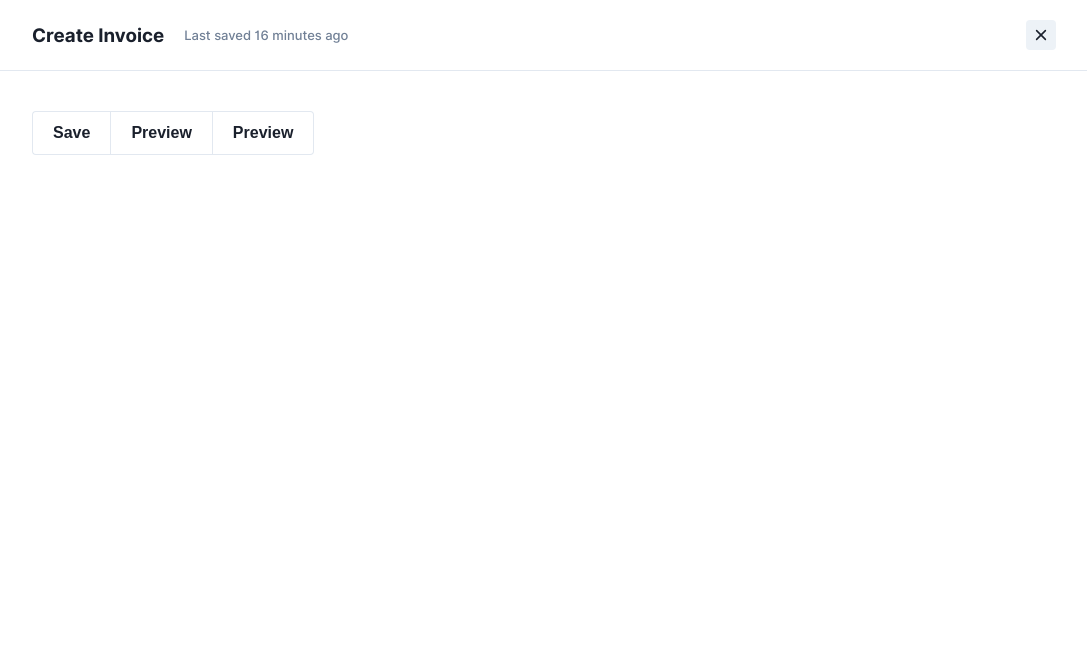
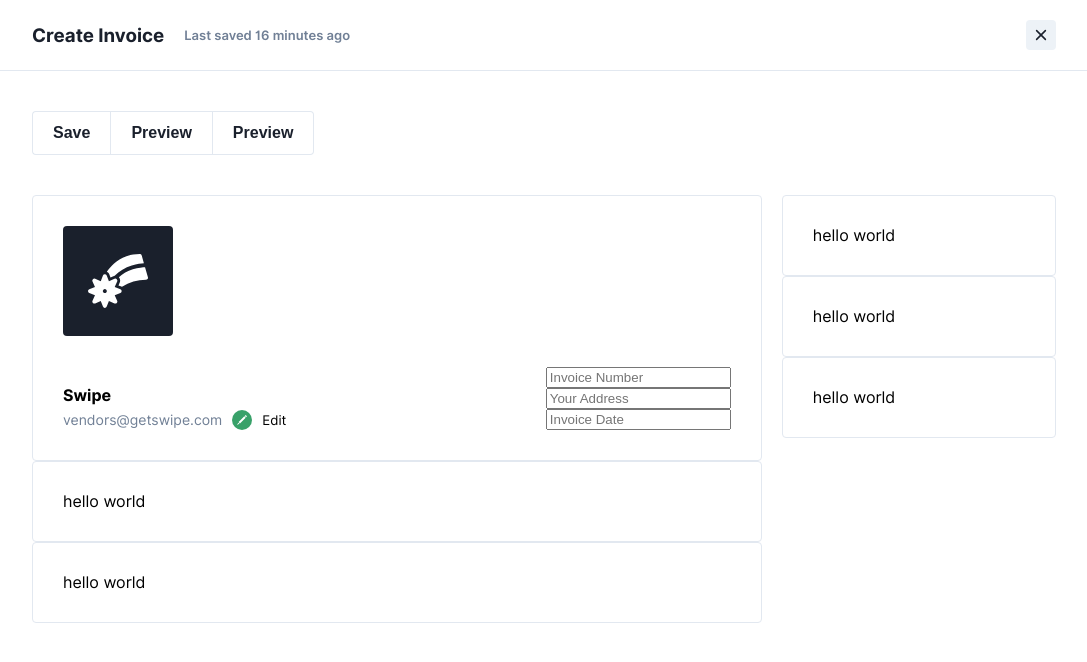
Before and after one commit to casprine/getswipe-test, a React (Create React App) app: page / in a window 1280 px wide. Shown: the top 662 px of the page, without its empty margins (96-1183 px from the left). Built offline with nearby package versions, Linux system fonts and the light colour scheme.

Commit message:
feat: base invoice details section

```diff
--- a/src/App.js
+++ b/src/App.js
@@ -1,7 +1,7 @@
 import React from 'react';
 
 // components
-import { Header, Button, ButtonGroup } from './components';
+import { Header, Button, ButtonGroup, InvoiceDetails } from './components';
 
 const App = () => {
   return (
@@ -22,6 +22,36 @@ const App = () => {
           </Button>
         </ButtonGroup>
       </div>
+
+      <div className="sections container">
+        <div className="left-section">
+          <section>
+            <InvoiceDetails />
+          </section>
+
+          <section>
+            <p>hello world </p>
+          </section>
+
+          <section>
+            <p>hello world </p>
+          </section>
+        </div>
+
+        <div className="right-section">
+          <section>
+            <p>hello world </p>
+          </section>
+
+          <section>
+            <p>hello world </p>
+          </section>
+
+          <section>
+            <p>hello world </p>
+          </section>
+        </div>
+      </div>
     </main>
   );
 };
--- a/src/components/Header.js
+++ b/src/components/Header.js
@@ -9,7 +9,7 @@ const Header = () => {
       <div className="container">
         <div className="header">
           <h3 className="black-text">Create Invoice</h3>
-          <span className="subtext gray-text">Last saved 16 minutes ago</span>
+          <p className="subtext gray-text">Last saved 16 minutes ago</p>
         </div>
 
         <div tabIndex="1" className="close-icon-container rounded">
@@ -27,12 +27,10 @@ const Nav = styled.nav`
   .container {
     display: flex;
     justify-content: space-between;
-    align-items: center;
   }
 
   .header {
     display: flex;
-    align-items: center;
 
     h3 {
       margin-right: 20px;
@@ -43,7 +41,7 @@ const Nav = styled.nav`
     .subtext {
       display: block;
       font-size: 13px;
-      font-weight: 500;
+      font-weight: 600;
       line-height: 30px;
     }
   }
--- /dev/null
+++ b/src/components/Input.js
@@ -0,0 +1,11 @@
+import React from 'react';
+
+const Input = ({ ...rest }) => {
+  return (
+    <>
+      <input {...rest} />
+    </>
+  );
+};
+
+export default Input;
--- /dev/null
+++ b/src/components/InvoiceDetails.js
@@ -0,0 +1,107 @@
+import React from 'react';
+import styled from 'styled-components';
+
+// components
+import Input from './Input';
+import { StarIcon, PenIcon } from '../icons';
+
+const InvoiceDetails = () => {
+  return (
+    <>
+      <StyledInvoiceDetails>
+        <div className="left">
+          <div className="logo-container">
+            <StarIcon />
+          </div>
+          <div className="company">
+            <h4 className="company-name">Swipe</h4>
+            <div className="company-email">
+              <p className="gray-text">vendors@getswipe.com</p>
+              <div className="edit-icon center">
+                <PenIcon />
+              </div>
+              <h5>Edit</h5>
+            </div>
+          </div>
+        </div>
+
+        <div className="right">
+          <Input placeholder="Invoice Number" />
+          <Input placeholder="Your Address" />
+          <Input placeholder="Invoice Date" />
+        </div>
+      </StyledInvoiceDetails>
+    </>
+  );
+};
+
+const StyledInvoiceDetails = styled.div`
+  display: flex;
+  justify-content: space-between;
+  align-items: flex-end;
+
+  .logo-container {
+    display: flex;
+    justify-content: center;
+    align-items: center;
+    width: 110px;
+    height: 110px;
+    border-radius: 4px;
+    background-color: ${({ theme }) => theme.colors.primaryText};
+    margin-bottom: 50px;
+  }
+
+  .left {
+    /* outline: 1px solid red;
+
+    * {
+      outline: 1px solid red;
+    } */
+
+    .company-email {
+      display: flex;
+      justify-content: center;
+      align-items: center;
+      margin-top: 5px;
+
+      p {
+        font-size: 14px;
+      }
+
+      .edit-icon {
+        width: 20px;
+        height: 20px;
+        padding: 5px;
+        border-radius: 10px;
+        background: ${({ theme }) => theme.colors.primaryGreen};
+        margin: 0 10px;
+        cursor: pointer;
+      }
+
+      h5 {
+        cursor: pointer;
+        font-weight: 400;
+      }
+    }
+  }
+
+  .right {
+    display: flex;
+    flex-direction: column;
+  }
+`;
+
+// Components
+// left -> {
+//     image - done
+//     dropdown
+//     selected customer
+// }
+
+// right -> {
+//     invoice number
+//     Address input
+//     Datepicker
+// }
+
+export default InvoiceDetails;
--- a/src/components/index.js
+++ b/src/components/index.js
@@ -1,3 +1,4 @@
 export { default as Header } from './Header';
 export { default as Button } from './Button';
 export { default as ButtonGroup } from './ButtonGroup';
+export { default as InvoiceDetails } from './InvoiceDetails';
--- a/src/globalStyles.css.js
+++ b/src/globalStyles.css.js
@@ -56,6 +56,12 @@ const GlobalStyles = styled.createGlobalStyle`
 
   button {
     cursor: pointer;
+  }
+
+  .center {
+    display: flex;
+    justify-content: center;
+    align-items: center;
   }
 
   .container {
@@ -125,6 +131,23 @@ const GlobalStyles = styled.createGlobalStyle`
     border-top-right-radius: 0;
     border-bottom-right-radius: 0;
   }
+
+  .sections {
+    display: grid;
+    grid-template-columns: repeat(3, auto);
+    grid-column-gap: ${({ theme }) => theme.padding.xxlg};
+
+    .left-section {
+      grid-column-start: 1;
+      grid-column-end: 3;
+    }
+  }
+
+  section {
+    border: 0.5px solid ${({ theme }) => theme.colors.gray300};
+    border-radius: 4px;
+    padding: ${({ theme }) => theme.padding.extra};
+  }
 `;
 
 export default GlobalStyles;
--- /dev/null
+++ b/src/icons/PenIcon.js
@@ -0,0 +1,14 @@
+import * as React from 'react';
+
+function PenIcon(props) {
+  return (
+    <svg width="10px" height="10px" viewBox="0 0 512 512" xmlSpace="preserve" {...props}>
+      <path
+        d="M444.125 135.765L149.953 429.938l-67.875-67.875L376.219 67.859l67.906 67.906zm0-135.765l-45.281 45.234 67.906 67.906L512 67.859 444.125 0zM66.063 391.312L0 512l120.703-66.062-54.64-54.626z"
+        fill="white"
+      />
+    </svg>
+  );
+}
+
+export default PenIcon;
--- /dev/null
+++ b/src/icons/StarIcon.js
@@ -0,0 +1,18 @@
+import * as React from 'react';
+
+function StarIcon(props) {
+  return (
+    <svg width={60} height={60} viewBox="0 0 297 297" xmlSpace="preserve" {...props}>
+      <path
+        d="M142.297 139.38a9.994 9.994 0 00-11.113-2.075l-27.608 12.204-10.895-28.163a10 10 0 00-18.65 0l-10.896 28.162-27.604-12.205a10.002 10.002 0 00-11.113 2.074 9.998 9.998 0 00-2.077 11.112l12.201 27.622-28.153 10.901a9.998 9.998 0 000 18.649l28.152 10.899-12.201 27.624a9.997 9.997 0 002.078 11.111 9.993 9.993 0 0011.113 2.073l27.604-12.205 10.896 28.161a9.999 9.999 0 0018.65 0l10.895-28.161 27.607 12.206a10 10 0 0011.114-2.074 9.996 9.996 0 002.076-11.112l-12.204-27.624 28.151-10.899a10 10 0 000-18.65l-28.151-10.9 12.204-27.62a9.993 9.993 0 00-2.076-11.11zM90.428 205.4a10.046 10.046 0 01-7.07 2.939c-2.639 0-5.21-1.07-7.069-2.939-1.87-1.85-2.93-4.43-2.93-7.06 0-2.639 1.06-5.21 2.93-7.08a10.048 10.048 0 017.069-2.92c2.63 0 5.21 1.06 7.07 2.92a10.098 10.098 0 012.929 7.08c0 2.63-1.069 5.21-2.929 7.06z"
+        fill="white"
+      />
+      <path
+        d="M105.738 116.295l5.6 14.477 14.192-6.273a23.88 23.88 0 016.534-1.831c22.531-23.201 51.101-40.67 84.538-51.373 25.593-8.191 47.853-10.525 60.093-11.164l-10.737-37.594a9.997 9.997 0 00-9.615-7.253c-66.77 0-111.552 30.779-137.363 56.599a216.108 216.108 0 00-25.8 31.221c5.641 2.555 10.252 7.231 12.558 13.191zM296.615 129.875l-14.262-49.934c-8.895.218-32.691 1.676-60.301 10.609-27.21 8.804-50.348 22.062-69.249 39.587 6.451 6.961 8.23 17.29 4.375 26.012l-6.276 14.204 14.473 5.603a23.61 23.61 0 012.965 1.405c35.64-23.057 75.481-34.741 118.661-34.741a9.999 9.999 0 009.614-12.745z"
+        fill="white"
+      />
+    </svg>
+  );
+}
+
+export default StarIcon;
--- a/src/icons/index.js
+++ b/src/icons/index.js
@@ -1 +1,3 @@
 export { default as CloseIcon } from './CloseIcon';
+export { default as StarIcon } from './StarIcon';
+export { default as PenIcon } from './PenIcon';
--- a/src/index.js
+++ b/src/index.js
@@ -18,7 +18,4 @@ ReactDOM.render(
   document.getElementById('root'),
 );
 
-// If you want your app to work offline and load faster, you can change
-// unregister() to register() below. Note this comes with some pitfalls.
-// Learn more about service workers: https://bit.ly/CRA-PWA
 serviceWorker.unregister();
--- a/src/theme.js
+++ b/src/theme.js
@@ -14,5 +14,6 @@ export default {
     lg: '10px',
     xlg: '15px',
     xxlg: '20px',
+    extra: '30px',
   },
 };
```
